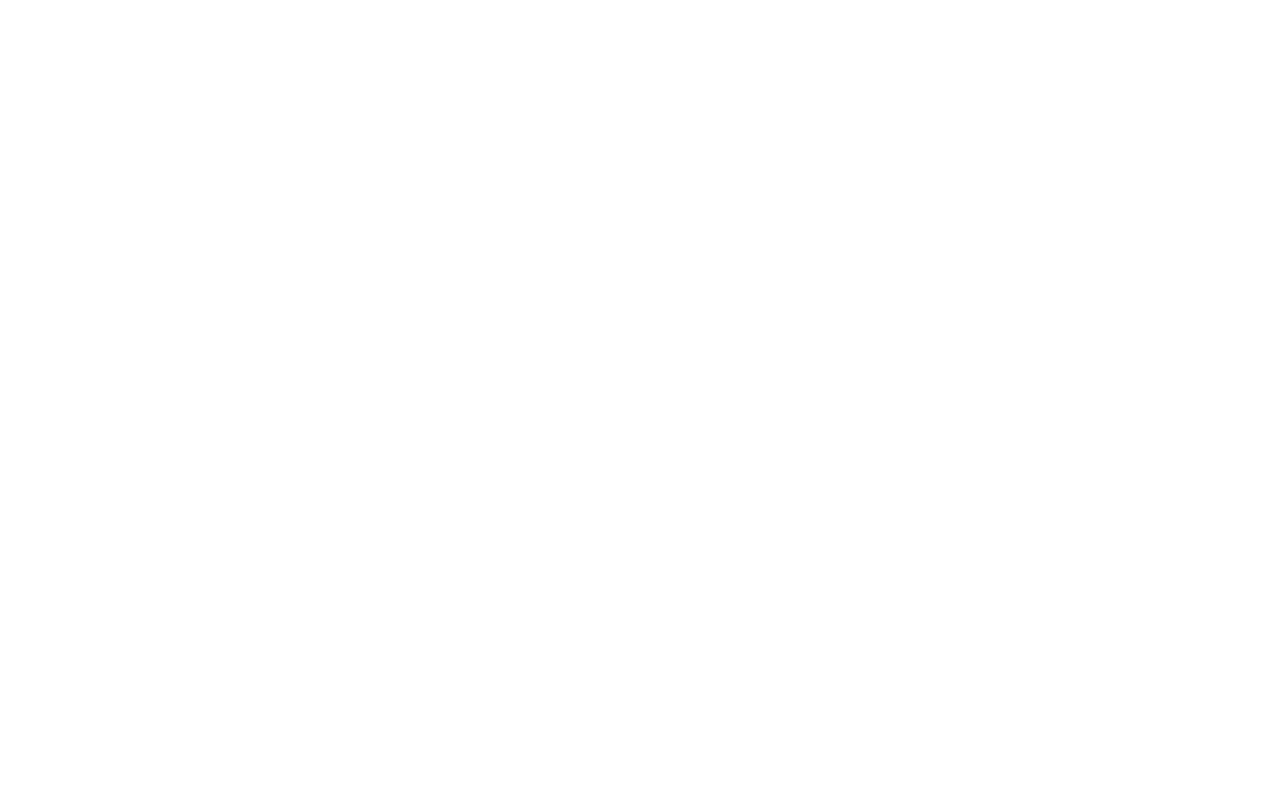
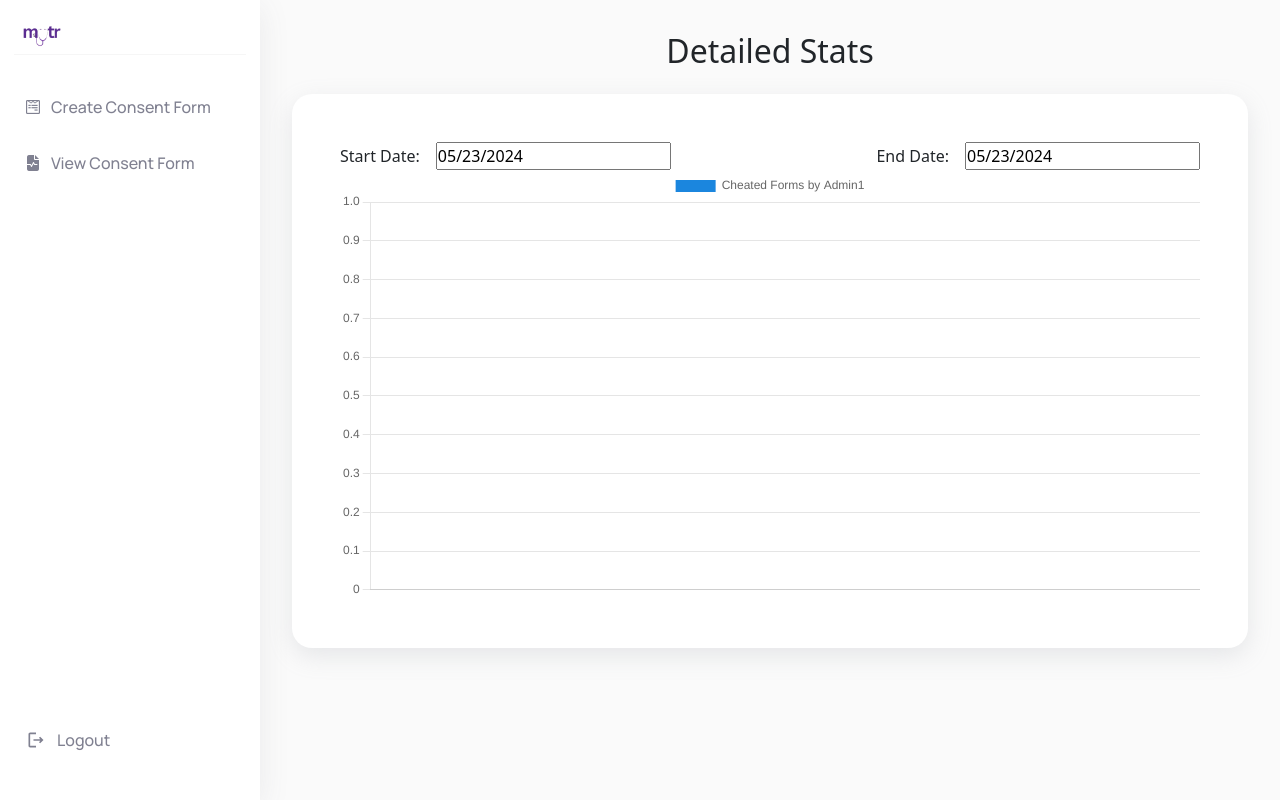
Before and after one commit to deepaksingh101101/Syntax-Journey-Backend, a React (Vite) app: page /stats in a window 1280 px wide. Before the commit this address had no page. Built offline with nearby package versions, Linux system fonts and the light colour scheme; sample sign-in values are in the browser's storage.

Commit message:
stats added for admin

```diff
--- a/package.json
+++ b/package.json
@@ -12,10 +12,12 @@
   "dependencies": {
     "axios": "^1.6.8",
     "bootstrap": "^5.3.3",
+    "chart.js": "^4.4.3",
     "date-fns": "^3.6.0",
     "html-pdf-chrome": "^0.8.4",
     "html2canvas": "^1.4.1",
     "jspdf": "^2.5.1",
+    "moment": "^2.30.1",
     "puppeteer": "^22.9.0",
     "quill": "^2.0.2",
     "quill-delta-to-html": "^0.12.1",
@@ -23,8 +25,10 @@
     "quill-image-resize-module-react": "^3.0.0",
     "quill-resize-image": "^1.0.4",
     "react": "^18.2.0",
+    "react-chartjs-2": "^5.2.0",
     "react-data-table-component": "^7.6.2",
     "react-date-range": "^2.0.0-alpha.4",
+    "react-datepicker": "^7.0.0",
     "react-dom": "^18.2.0",
     "react-icons": "^4.12.0",
     "react-quill": "^2.0.0",
--- a/src/App.jsx
+++ b/src/App.jsx
@@ -16,6 +16,7 @@
 import CreateAdmin from "./screens/admin/CreateAdmin";
 import ViewAdmin from "./screens/admin/ViewAdmin";
 import {ValidSuperAdmin} from './middlewares/ValidSuperAdmin'
+import Stats from "./screens/stats/Stats";
 
 function App() {
 
@@ -33,7 +34,8 @@
 
           <Route element={<PrivateComponent/>}>
           <Route element={<BaseLayout />}>
-            <Route path="/Das" element={<Dashboard />} />
+            <Route path="/das" element={<Dashboard />} />
+            <Route path="/stats" element={<Stats />} />
             <Route path="/consentList" element={<ConsentList />} />
             <Route path="/viewConsent/:_id" element={<ViewConsent />} />
             <Route path="/editConsent/:_id" element={<EditConsent />} />
--- /dev/null
+++ b/src/components/consentFormChart/ConsentFormChart.jsx
@@ -0,0 +1,58 @@
+import React, { useState, useEffect } from 'react';
+import { Bar } from 'react-chartjs-2';
+import { Chart, registerables } from 'chart.js';
+import moment from 'moment';
+import DatePicker from 'react-datepicker';
+import 'react-datepicker/dist/react-datepicker.css';
+
+Chart.register(...registerables);
+
+const ConsentFormBarChart = ({ data, adminEmail }) => {
+  const [startDate, setStartDate] = useState(new Date());
+  const [endDate, setEndDate] = useState(new Date());
+  const [filteredData, setFilteredData] = useState([]);
+
+  useEffect(() => {
+    const filtered = data.filter(entry =>
+      entry.admin === adminEmail &&
+      moment(entry.date).isBetween(moment(startDate).startOf('day'), moment(endDate).endOf('day'), undefined, '[]')
+    );
+    setFilteredData(filtered);
+  }, [startDate, endDate, data, adminEmail]);
+
+  const generateChartData = (filteredData) => {
+    const labels = filteredData.map(entry => moment(entry.date).format('MMM DD, YYYY'));
+    const dataPoints = filteredData.map(entry => entry.createdForms);
+
+    return {
+      labels,
+      datasets: [{
+        label: `Cheated Forms by ${adminEmail}`,
+        data: dataPoints,
+        backgroundColor: '#' + (Math.random() * 0xFFFFFF << 0).toString(16), // Random color for the admin
+      }]
+    };
+  };
+
+  const chartData = generateChartData(filteredData);
+
+  return (
+    <div>
+      <div className='d-flex justify-content-between' >
+        <div className="">
+
+        <label className='me-3' >Start Date: </label>
+        <DatePicker selected={startDate} onChange={(date) => setStartDate(date)} />
+        </div>
+        <div className="">
+
+        <label className='me-3' >End Date: </label>
+        <DatePicker selected={endDate} onChange={(date) => setEndDate(date)} />
+        </div>
+      </div>
+      <Bar data={chartData} />
+    </div>
+  );
+};
+
+export default ConsentFormBarChart;
--- a/src/components/sidebar/Sidebar.jsx
+++ b/src/components/sidebar/Sidebar.jsx
@@ -105,6 +105,14 @@
               </NavLink>
             </li>}
            {authUserData && <li className="menu-item" >
+              <NavLink to="/stats" className="menu-link text-decoration-none">
+                <span className="menu-link-icon">
+                <i className="fa-solid fa-user-tie"></i>
+                </span>
+                <span className="menu-link-text">Stats</span>
+              </NavLink>
+            </li>}
+           {authUserData && <li className="menu-item" >
               <NavLink to="/createAdmin" className="menu-link text-decoration-none">
                 <span className="menu-link-icon">
                 <i className="fa-solid fa-user-tie"></i>
--- /dev/null
+++ b/src/screens/stats/Stats.jsx
@@ -0,0 +1,32 @@
+import { AreaTop } from "../../components";
+import ConsentFormBarChart from "../../components/consentFormChart/ConsentFormChart";
+
+export default function Stats() {
+  const data = [
+    { date: '2024-06-01', admin: 'Admin1', createdForms: 5 },
+    { date: '2024-07-02', admin: 'Admin1', createdForms: 7 },
+    { date: '2024-06-02', admin: 'Admin1', createdForms: 3 },
+    { date: '2024-06-03', admin: 'Admin1', createdForms: 6 },
+    { date: '2024-08-02', admin: 'Admin1', createdForms: 9 },
+    { date: '2024-06-04', admin: 'Admin1', createdForms: 70 },
+    { date: '2025-01-07', admin: 'Admin1', createdForms: 22 },
+    { date: '2025-01-08', admin: 'Admin1', createdForms: 22 },
+    { date: '2025-01-09', admin: 'Admin1', createdForms: 22 },
+    { date: '2025-01-10', admin: 'Admin1', createdForms: 22 },
+    { date: '2025-02-05', admin: 'Admin1', createdForms: 22 },
+  ];
+
+  return (
+    <div className="content-area">
+      <AreaTop title="Detailed Stats" />
+      <div className="container consentForm p-5">
+        <form className="row g-3">
+          <ConsentFormBarChart
+            data={data}
+            adminEmail="Admin1"
+          />
+        </form>
+      </div>
+    </div>
+  );
+}
```
Also changed, not shown: 1 other file (tests, documents, lock files or other folders).
